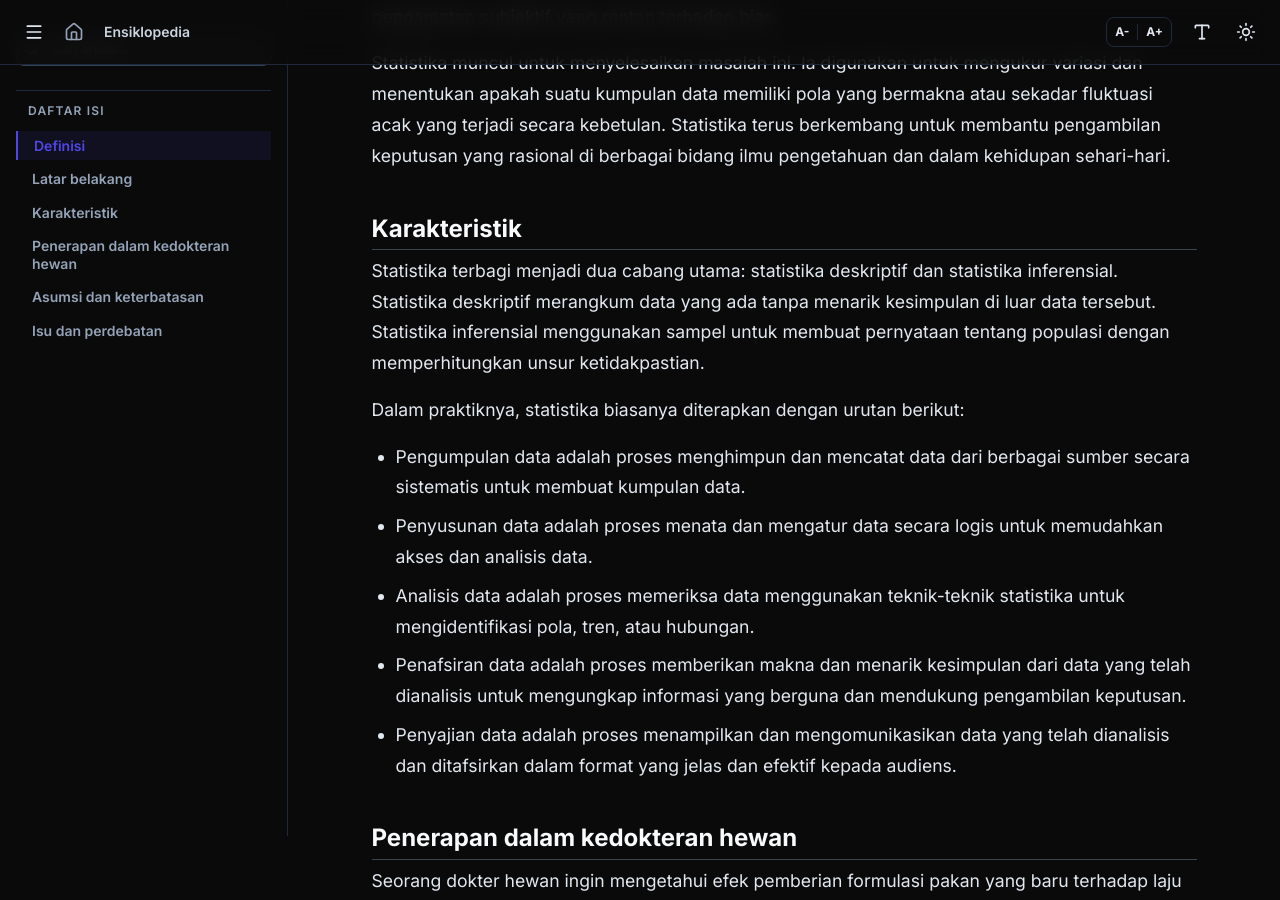
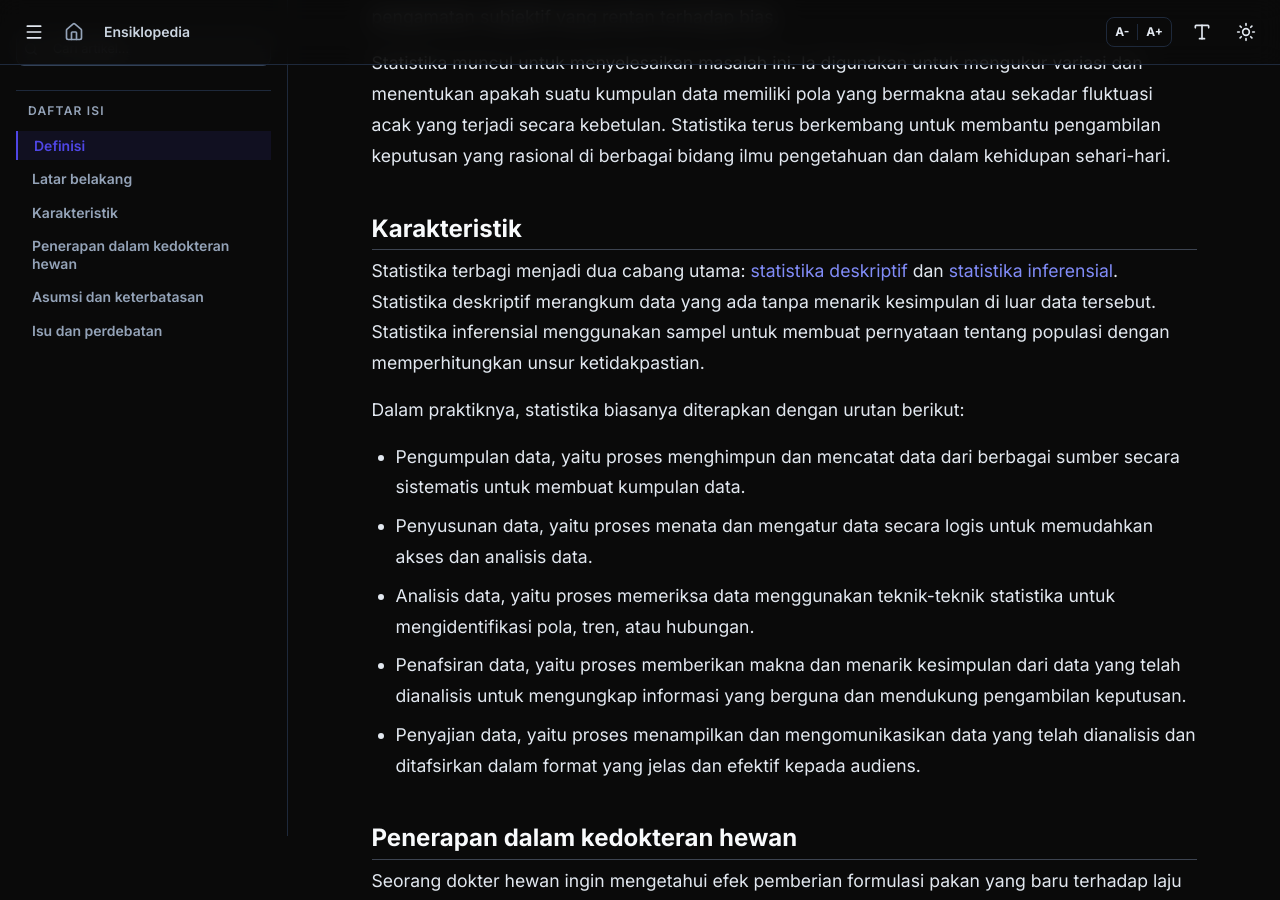
Before and after one commit to rianhs/ensiklopedia, a Jekyll site: the page built from artikel/statistika.md, in a window 1280 px wide and 900 px high, scrolled down 574 px. Built offline with Jekyll 4.4.1, drawn with Linux system fonts in a browser that asks for light colours; nearby versions of some CDN libraries; some web fonts are replaced.

Commit message:
Enhance statistika.md with links and clarifications
Updated the text to include links to related topics and clarified the steps in data handling.

```diff
--- a/artikel/statistika.md
+++ b/artikel/statistika.md
@@ -14,14 +14,14 @@ Statistika muncul untuk menyelesaikan masalah ini. Ia digunakan untuk mengukur v
 
 ## Karakteristik
 
-Statistika terbagi menjadi dua cabang utama: statistika deskriptif dan statistika inferensial. Statistika deskriptif merangkum data yang ada tanpa menarik kesimpulan di luar data tersebut. Statistika inferensial menggunakan sampel untuk membuat pernyataan tentang populasi dengan memperhitungkan unsur ketidakpastian.
+Statistika terbagi menjadi dua cabang utama: [statistika deskriptif](statistika-deskriptif.md) dan [statistika inferensial](statistika-inferensial.md). Statistika deskriptif merangkum data yang ada tanpa menarik kesimpulan di luar data tersebut. Statistika inferensial menggunakan sampel untuk membuat pernyataan tentang populasi dengan memperhitungkan unsur ketidakpastian.
 
 Dalam praktiknya, statistika biasanya diterapkan dengan urutan berikut:
-* Pengumpulan data adalah proses menghimpun dan mencatat data dari berbagai sumber secara sistematis untuk membuat kumpulan data.
-* Penyusunan data adalah proses menata dan mengatur data secara logis untuk memudahkan akses dan analisis data.
-* Analisis data adalah proses memeriksa data menggunakan teknik-teknik statistika untuk mengidentifikasi pola, tren, atau hubungan.
-* Penafsiran data adalah proses memberikan makna dan menarik kesimpulan dari data yang telah dianalisis untuk mengungkap informasi yang berguna dan mendukung pengambilan keputusan.
-* Penyajian data adalah proses menampilkan dan mengomunikasikan data yang telah dianalisis dan ditafsirkan dalam format yang jelas dan efektif kepada audiens.
+* Pengumpulan data, yaitu proses menghimpun dan mencatat data dari berbagai sumber secara sistematis untuk membuat kumpulan data.
+* Penyusunan data, yaitu proses menata dan mengatur data secara logis untuk memudahkan akses dan analisis data.
+* Analisis data, yaitu proses memeriksa data menggunakan teknik-teknik statistika untuk mengidentifikasi pola, tren, atau hubungan.
+* Penafsiran data, yaitu proses memberikan makna dan menarik kesimpulan dari data yang telah dianalisis untuk mengungkap informasi yang berguna dan mendukung pengambilan keputusan.
+* Penyajian data, yaitu proses menampilkan dan mengomunikasikan data yang telah dianalisis dan ditafsirkan dalam format yang jelas dan efektif kepada audiens.
 
 ## Penerapan dalam kedokteran hewan
 
```
